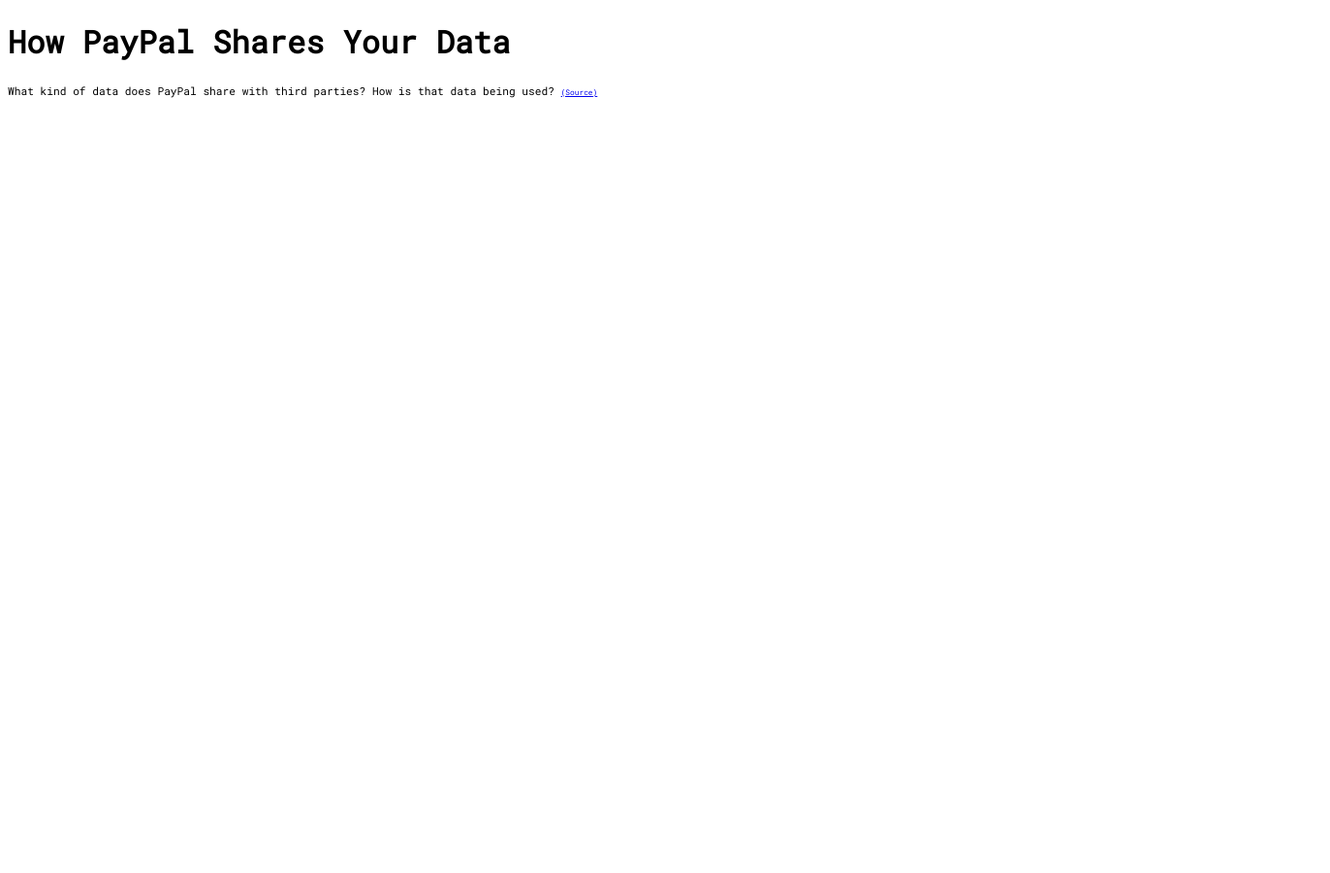
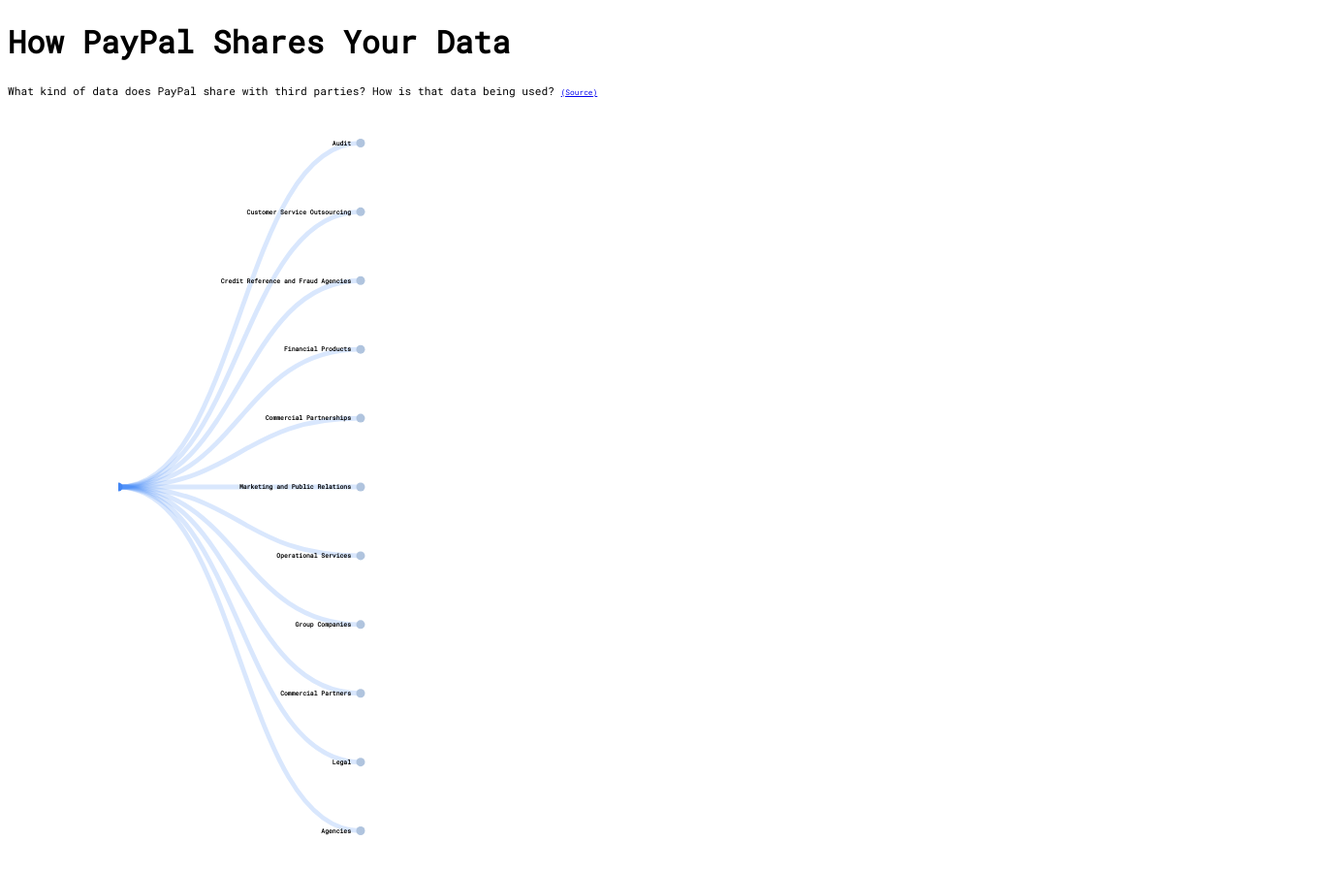
Before and after one commit to shawwn/d4tree, a website built with Parcel: page index.html in a window 1280 px wide. Shown: the whole page at 97% size, 1372 px wide, since content can reach past the window. Before the commit the page ends 800 px from the top, so only its background shows below. Built offline with nearby package versions, Linux system fonts and the light colour scheme.

Commit message:
d3tree@0.0.0

```diff
--- /dev/null
+++ b/example.js
@@ -0,0 +1,5 @@
+import dndTree from './index';
+
+let data = require('./data/paypal.json');
+var treeJSON = dndTree(data);
+window.treeJSON = treeJSON;
--- a/index.html
+++ b/index.html
@@ -1,10 +1,8 @@
-
 <!DOCTYPE html>
 <html lang="en">
 	<head>
 		<title>How PayPal Shares Your Data</title>
 		<meta charset="UTF-8">
-		<link rel="stylesheet" type="text/css" href="styles/styles.css">
 	</head>
 	<body>
 		<div id="header">
@@ -14,8 +12,7 @@
 		<script src="http://code.jquery.com/jquery-1.10.2.min.js"></script>
 		<script src="http://d3js.org/d3.v3.min.js"></script>
 		<script src="https://d3js.org/d3-drag.v1.min.js"></script>
-		<script src="js/dndTree.js"></script>
-		<script src="js/script.js"></script>
+		<script src="example.js"></script>
 		<div id="container" class="svg-container"></div>
 	</body>
 </html>
--- /dev/null
+++ b/index.js
@@ -0,0 +1,4 @@
+import dndTree from './js/dndTree';
+import css from './styles/styles.css';
+window.dndTree = dndTree;
+module.exports = dndTree;
--- a/js/dndTree.js
+++ b/js/dndTree.js
@@ -20,15 +20,16 @@
 NEGLIGENCE OR OTHERWISE) ARISING IN ANY WAY OUT OF THE USE OF THIS SOFTWARE,
 EVEN IF ADVISED OF THE POSSIBILITY OF SUCH DAMAGE.*/
 
+
+export default function dndTree(treeData) {
+
   var margin = {top: 0, right: 30, bottom: 20, left: 50},
     width = window.innerWidth - margin.left - margin.right,
     height = window.innerHeight - margin.top - margin.bottom;
 
 
-
-
 // Get JSON data
-treeJSON = ((js, f) => f(null, js))(require("../data/paypal.json"), function(error, treeData) {
+var treeJSON = ((js, f) => f(null, js))(treeData, function(error, treeData) {
 
     // Calculate total nodes, max label length
     var totalNodes = 0;
@@ -109,7 +110,7 @@
             }
             scaleX = translateCoords.scale[0];
             scaleY = translateCoords.scale[1];
-            scale = zoomListener.scale();
+            var scale = zoomListener.scale();
             svgGroup.transition().attr("transform", "translate(" + translateX + "," + translateY + ")scale(" + scale + ")");
             d3.select(domNode).select('g.node').attr("transform", "translate(" + translateX + "," + translateY + ")");
             zoomListener.scale(zoomListener.scale());
@@ -181,7 +182,7 @@
 
 
     // Define the drag listeners for drag/drop behaviour of nodes.
-    dragListener = d3.behavior.drag()
+    var dragListener = d3.behavior.drag()
         .on("dragstart", function(d) {
             if (d == root) {
                 return;
@@ -330,9 +331,9 @@
     // Function to center node when clicked/dropped so node doesn't get lost when collapsing/moving with large amount of children.
 
     function centerNode(source) {
-        scale = zoomListener.scale();
-        x = -source.y0;
-        y = -source.x0;
+        var scale = zoomListener.scale();
+        var x = -source.y0;
+        var y = -source.x0;
         x = x * scale + viewerWidth / 2;
         y = y * scale + viewerHeight / 2;
         d3.select('g').transition()
@@ -397,7 +398,7 @@
         });
 
         // Update the nodes…
-        node = svgGroup.selectAll("g.node")
+        var node = svgGroup.selectAll("g.node")
             .data(nodes, function(d) {
                 return d.id || (d.id = ++i);
             });
@@ -549,3 +550,170 @@
     update(root);
     centerNode(root);
 });
+
+  // set misc vars
+  var i = 0,
+    duration = 1500,
+    root;
+
+  var svg = d3.select("body").append("svg")
+    .attr("width", width + margin.left)
+    .attr("height", height + margin.top)
+    .attr("transform", "translate(" + margin.left + "," + margin.top + ")")
+    .append("g")
+    .call(d3.behavior.zoom().on("zoom", function () {
+        svg.attr("transform", "translate(" + d3.event.translate + ")" + " scale(" + d3.event.scale + ")")
+      }));
+
+var tree = d3.layout.tree()
+    .size([height, width]);
+
+var diagonal = d3.svg.diagonal()
+    .projection(function(d) { return [d.y, d.x];
+     });
+
+
+((js, f) => f(null, js))(require("../data/paypal.json"), function(error, treeData) {
+      root = treeData[0];
+      root.x0 = height/3;
+      root.y0 = 200;
+    console.log('ROOT IS: ', root);
+
+      function collapse(d) {
+        if (d.children) {
+            d._children = d.children;
+            d._children.forEach(collapse);
+            d.children = null;
+        }
+      }
+      root.children.forEach(collapse);
+      update(root);
+    });
+
+  d3.select(self.frameElement).style("height", "1000px");
+
+  function update(source) {
+    console.log('source is: ', source);
+
+      var nodes = tree.nodes(root).reverse(),
+        links = tree.links(nodes);
+
+      nodes.forEach(function(d) {
+        d.y = d.depth * 250;
+      });
+
+      var node = svg.selectAll("g.node")
+        .data(nodes, function(d) {
+          return d.id || (d.id = ++i); // ??
+        });
+
+    var nodeEnter = node.enter().append("g")
+        .attr("class", "node")
+        .attr("transform", function(d) { return "translate(" + source.y0 + "," + source.x0 + ")"; })
+          .on("click", handleClick)
+      .on('mouseover', function(d) {
+        if (d.Data){
+          div.transition()
+             .duration(200)
+             .style("opacity", .9);
+          div .html(
+            "Data: " + "<br/>" + d.Data + "<br/>" + "<br/>" +
+            "Purpose: " + "<br/>" + d.Purpose + "<br/>"
+            )
+             .style("left", (d3.event.pageX + 20) + "px")
+             .style("top", (d3.event.pageY + 10) + "px");
+          }
+        })
+        .on("mouseout", function(d) {
+          if (d.Data) {
+            div.transition()
+               .duration(500)
+               .style("opacity", 0);
+          }
+        });
+
+      nodeEnter.append("circle")
+      .attr("r", 1e-6)
+      .style("fill", function(d) { return d._children ? "lightsteelblue" : "#4286f4"; }); // fill circle blue if has kids
+
+      nodeEnter.append("text")
+        .attr("x", function(d) {
+          return d.children || d._children ? -10 : 10;
+      })
+      .attr("dy", ".35em")
+      .attr("text-anchor", function(d) {
+        return d.children || d._children ? "end" : "start";
+      })
+      .text(function(d) { return d.name; })
+      .style("fill-opacity", 1e-6);
+
+    var div = d3.select("body").append("div")
+        .attr("class", "tooltip")
+        .style("opacity", 0);
+
+      var nodeUpdate = node.transition()
+          .duration(duration)
+          .attr("transform", function(d) { return "translate(" + d.y + "," + d.x + ")"; });
+
+        nodeUpdate.select("circle")
+          .attr("r", 4.5)
+          .style("fill", function(d) {
+            return d._children ? "lightsteelblue" : "#4286f4"; });
+
+      nodeUpdate.select("text")
+          .style("fill-opacity", 1);
+
+        var nodeExit = node.exit().transition()
+          .duration(duration)
+          .attr("transform", function(d) { return "translate(" + source.y + "," + source.x + ")"; })
+          .remove();
+
+      nodeExit.select("circle")
+          .attr("r", 1e-6);
+
+      nodeExit.select("text")
+          .style("fill-opacity", 1e-6);
+
+        var link = svg.selectAll("path.link")
+          .data(links, function(d) { return d.target.id; });
+
+
+    link.enter().insert("path", "g")
+          .attr("class", "link")
+          .attr("d", function(d) {
+            var o = {x: source.x0, y: source.y0};
+            return diagonal({source: o, target: o});
+        });
+
+      link.transition()
+          .duration(duration)
+          .attr("d", diagonal);
+
+      link.exit().transition()
+          .duration(duration)
+          .attr("d", function(d) {
+            var o = {x: source.x, y: source.y};
+            return diagonal({source: o, target: o});
+          })
+        .remove();
+
+    nodes.forEach(function(d) {
+        d.x0 = d.x;
+        d.y0 = d.y;
+      });
+  }
+
+  function handleClick(d) {
+    console.log('inside click fxn');
+      if (d.children) {
+        d._children = d.children;
+        d.children = null;
+      } else {
+        d.children = d._children;
+        d._children = null;
+      }
+      update(d);
+  }
+
+  return treeJSON;
+}
```
Also changed, not shown: README.md (added), 2 other files.
